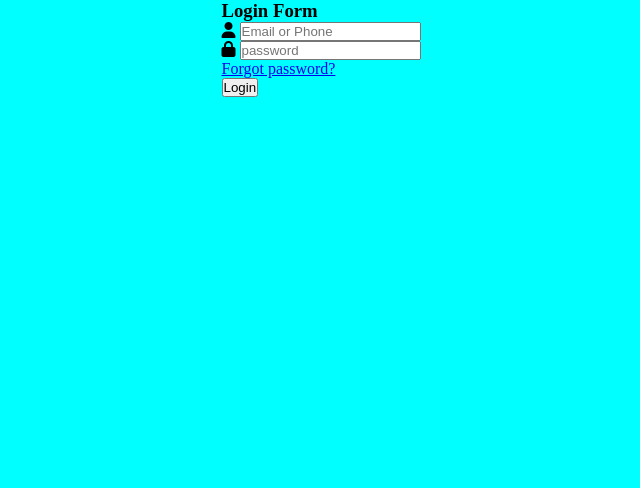
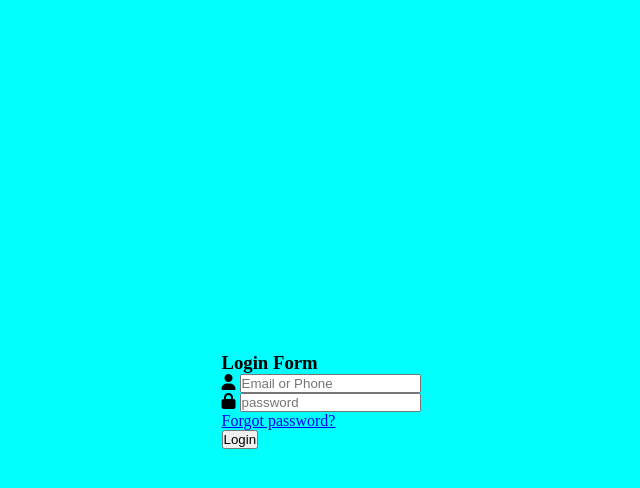
Before and after one commit to Oshama-Asad/First-project, a plain HTML site: page index1.html in a window 1280 px wide. Shown: the whole page, without its empty margins (319-959 px from the left). Drawn offline with Linux system fonts and the light colour scheme.

Commit message:
second-change

```diff
--- a/index1.html
+++ b/index1.html
@@ -11,17 +11,24 @@
             margin: 0;
             box-sizing: border-box;
         }
-        body {
+        html,body {
+            width: 100%;
+            height: 100%;
+        }
+        #content-box{
+            width: 100%;
+            height: 100%;
             background-color: aqua;
             display: flex;
             justify-content: center;
             align-items: center;
         }
+
     </style>
 
 </head>
 <body>
-    <div>
+    <div id="content-box">
         <form action="#">
             <h3>Login Form</h3>
             <div>
```
